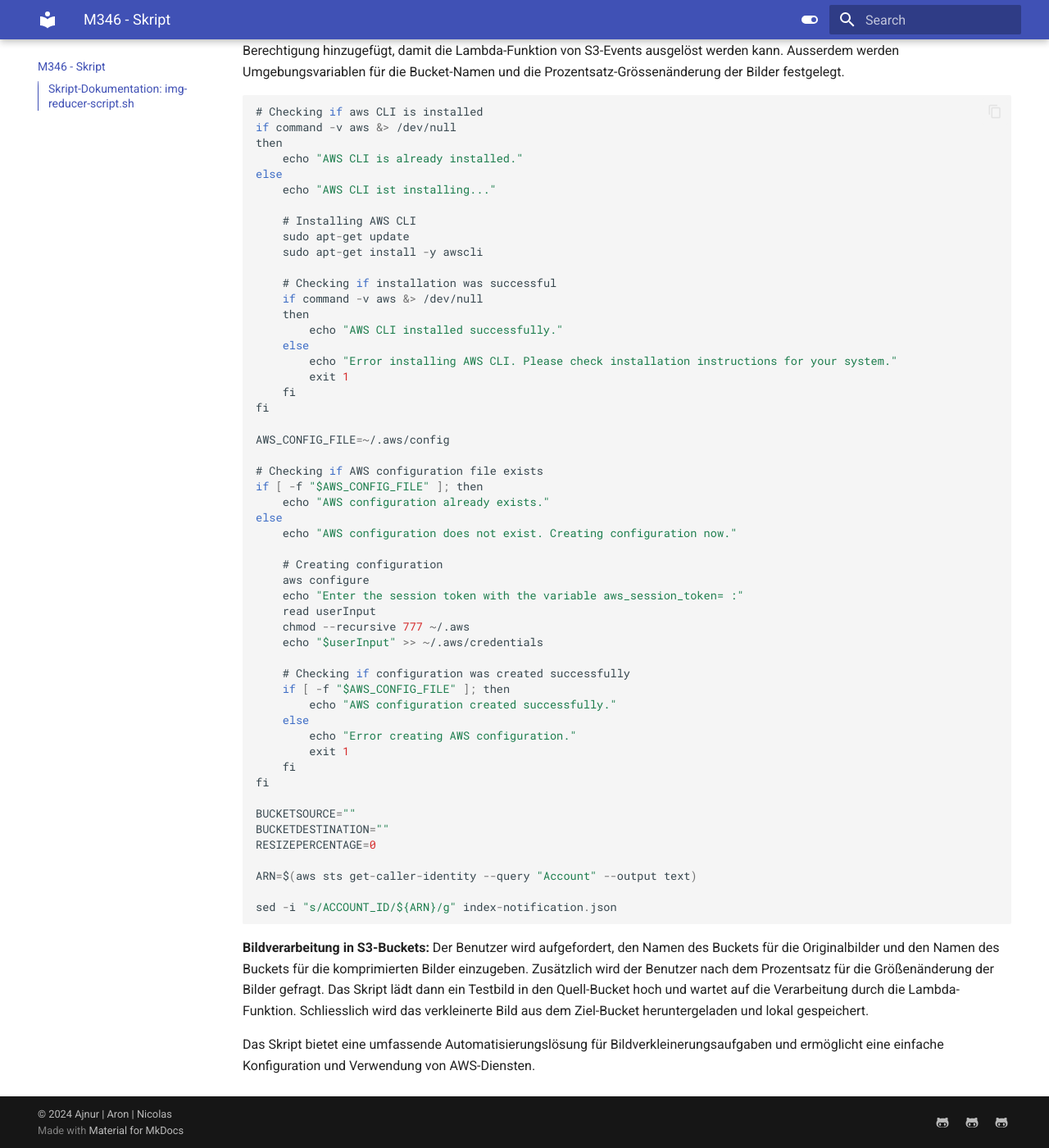
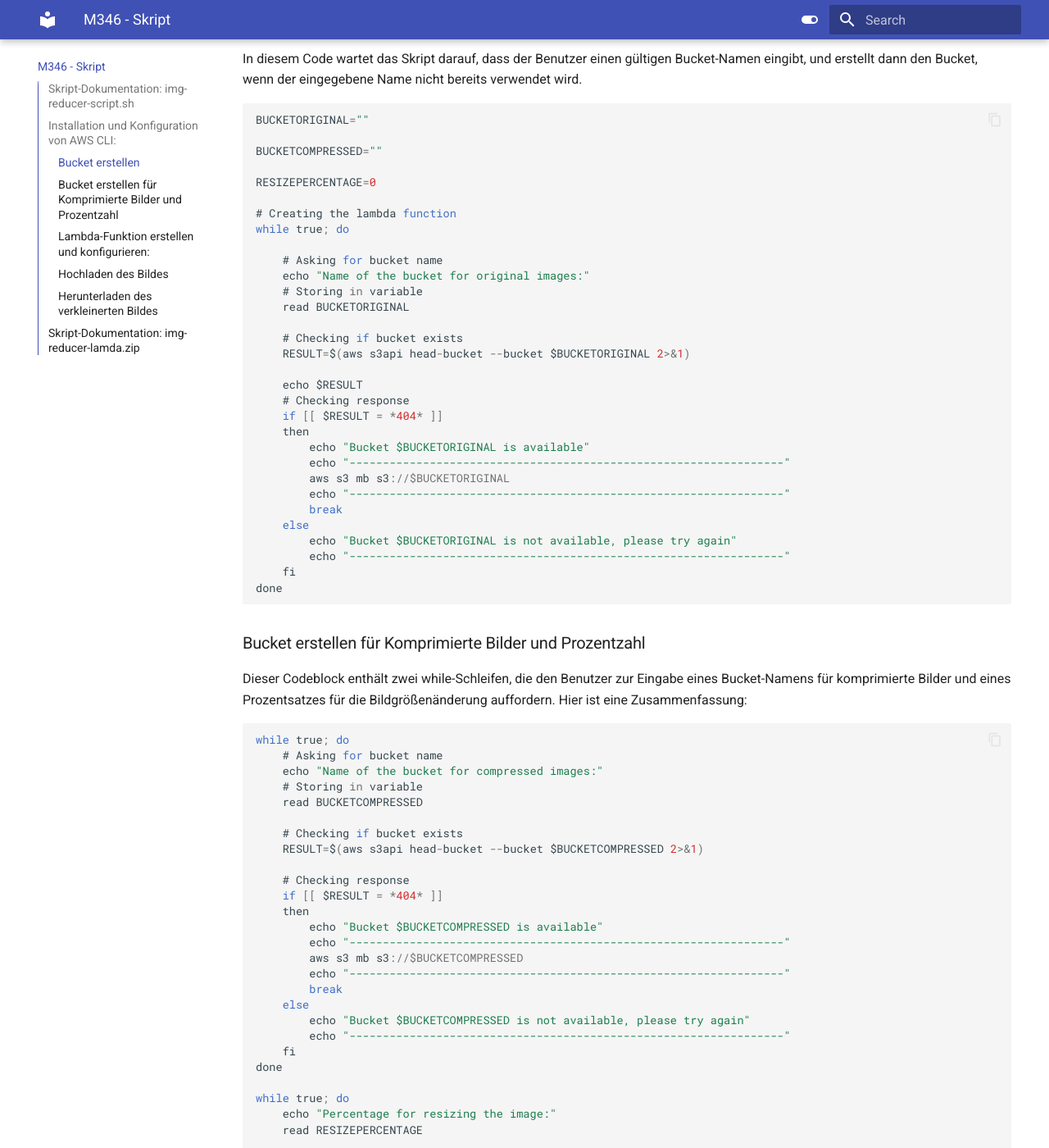
Before and after one commit to ajnurademi/M346-ImageResizer-ajnur-aron-nicolas, an MkDocs documentation site: the page built from documentation/docs/Skript.md, in a window 1280 px wide and 1400 px high, scrolled down 1400 px. Shown: the whole window at 82% size. Built offline with MkDocs 1.6.1 and Material for MkDocs 9.7.7, drawn with Linux system fonts in a browser that asks for light colours; some of the changed text lies outside the part shown.

Commit message:
version 2.0
Co-authored-by: Ajnur Ademi <ajnurademi@users.noreply.github.com>

````diff
--- a/documentation/docs/Skript.md
+++ b/documentation/docs/Skript.md
@@ -2,7 +2,7 @@
 
 ## Skript-Dokumentation: img-reducer-script.sh
 
-**Installation und Konfiguration von AWS CLI:**
+## Installation und Konfiguration von AWS CLI:
 Das Skript überprüft zunächst, ob die AWS CLI bereits installiert ist. Falls nicht, wird sie installiert. Anschliessend wird die Konfigurationsdatei für die AWS CLI erstellt, falls sie noch nicht existiert. Der Benutzer wird aufgefordert, seine AWS-Zugangsdaten einzugeben, und die eingegebenen Daten werden in der Konfigurationsdatei gespeichert.
 
 ``` js
@@ -27,23 +27,23 @@
     fi
 fi
 
-AWS_CONFIG_FILE=~/.aws/config
+CONFIGFILE=~/.aws/config
 
 # Checking if AWS configuration file exists
-if [ -f "$AWS_CONFIG_FILE" ]; then
+if [ -f "$CONFIGFILE" ]; then
     echo "AWS configuration already exists."
 else
     echo "AWS configuration does not exist. Creating configuration now."
 
     # Creating configuration
     aws configure
-    echo "Enter the session token with the variable aws_session_token= :"
+    echo "Session token with the variable aws_session_token= :"
     read userInput
     chmod --recursive 777 ~/.aws
     echo "$userInput" >> ~/.aws/credentials
 
     # Checking if configuration was created successfully
-    if [ -f "$AWS_CONFIG_FILE" ]; then
+    if [ -f "$CONFIGFILE" ]; then
         echo "AWS configuration created successfully."
     else
         echo "Error creating AWS configuration."
@@ -51,76 +51,203 @@
     fi
 fi
 
-BUCKETSOURCE=""
-BUCKETDESTINATION=""
-RESIZEPERCENTAGE=0
-
 ARN=$(aws sts get-caller-identity --query "Account" --output text)
 
 sed -i "s/ACCOUNT_ID/${ARN}/g" index-notification.json
 
 ```
 
-**Lambda-Funktion erstellen und konfigurieren:**
-Das Skript erstellt eine Lambda-Funktion namens "imageConverter", falls sie noch nicht vorhanden ist. Dabei wird die Funktion für die Ausführung mit der Laufzeit Node.js 18.x konfiguriert. Es wird auch eine Berechtigung hinzugefügt, damit die Lambda-Funktion von S3-Events ausgelöst werden kann. Ausserdem werden Umgebungsvariablen für die Bucket-Namen und die Prozentsatz-Grössenänderung der Bilder festgelegt.
+### Bucket erstellen
+In diesem Code wartet das Skript darauf, dass der Benutzer einen gültigen Bucket-Namen eingibt, und erstellt dann den Bucket, wenn der eingegebene Name nicht bereits verwendet wird.
 
-``` js
-# Checking if aws CLI is installed
-if command -v aws &> /dev/null
-then
-    echo "AWS CLI is already installed."
-else
-    echo "AWS CLI ist installing..."
 
-    # Installing AWS CLI
-    sudo apt-get update
-    sudo apt-get install -y awscli
+```js
+BUCKETORIGINAL=""
 
-    # Checking if installation was successful
-    if command -v aws &> /dev/null
-    then
-        echo "AWS CLI installed successfully."
-    else
-        echo "Error installing AWS CLI. Please check installation instructions for your system."
-        exit 1
-    fi
-fi
+BUCKETCOMPRESSED=""
 
-AWS_CONFIG_FILE=~/.aws/config
-
-# Checking if AWS configuration file exists
-if [ -f "$AWS_CONFIG_FILE" ]; then
-    echo "AWS configuration already exists."
-else
-    echo "AWS configuration does not exist. Creating configuration now."
-
-    # Creating configuration
-    aws configure
-    echo "Enter the session token with the variable aws_session_token= :"
-    read userInput
-    chmod --recursive 777 ~/.aws
-    echo "$userInput" >> ~/.aws/credentials
-
-    # Checking if configuration was created successfully
-    if [ -f "$AWS_CONFIG_FILE" ]; then
-        echo "AWS configuration created successfully."
-    else
-        echo "Error creating AWS configuration."
-        exit 1
-    fi
-fi
-
-BUCKETSOURCE=""
-BUCKETDESTINATION=""
 RESIZEPERCENTAGE=0
 
-ARN=$(aws sts get-caller-identity --query "Account" --output text)
+# Creating the lambda function
+while true; do
 
-sed -i "s/ACCOUNT_ID/${ARN}/g" index-notification.json
+    # Asking for bucket name
+    echo "Name of the bucket for original images:"
+    # Storing in variable
+    read BUCKETORIGINAL
+
+    # Checking if bucket exists
+    RESULT=$(aws s3api head-bucket --bucket $BUCKETORIGINAL 2>&1)
+
+    echo $RESULT
+    # Checking response
+    if [[ $RESULT = *404* ]]
+    then
+        echo "Bucket $BUCKETORIGINAL is available"
+        echo "-----------------------------------------------------------------"
+        aws s3 mb s3://$BUCKETORIGINAL
+        echo "-----------------------------------------------------------------"
+        break
+    else
+        echo "Bucket $BUCKETORIGINAL is not available, please try again"
+        echo "-----------------------------------------------------------------"
+    fi
+done
 
 ```
 
-**Bildverarbeitung in S3-Buckets:**
-Der Benutzer wird aufgefordert, den Namen des Buckets für die Originalbilder und den Namen des Buckets für die komprimierten Bilder einzugeben. Zusätzlich wird der Benutzer nach dem Prozentsatz für die Größenänderung der Bilder gefragt. Das Skript lädt dann ein Testbild in den Quell-Bucket hoch und wartet auf die Verarbeitung durch die Lambda-Funktion. Schliesslich wird das verkleinerte Bild aus dem Ziel-Bucket heruntergeladen und lokal gespeichert.
+
+### Bucket erstellen für Komprimierte Bilder und Prozentzahl
+Dieser Codeblock enthält zwei while-Schleifen, die den Benutzer zur Eingabe eines Bucket-Namens für komprimierte Bilder und eines Prozentsatzes für die Bildgrößenänderung auffordern. Hier ist eine Zusammenfassung:
+
+
+```js
+while true; do
+    # Asking for bucket name
+    echo "Name of the bucket for compressed images:"
+    # Storing in variable
+    read BUCKETCOMPRESSED
+
+    # Checking if bucket exists
+    RESULT=$(aws s3api head-bucket --bucket $BUCKETCOMPRESSED 2>&1)
+
+    # Checking response
+    if [[ $RESULT = *404* ]]
+    then
+        echo "Bucket $BUCKETCOMPRESSED is available"
+        echo "-----------------------------------------------------------------"
+        aws s3 mb s3://$BUCKETCOMPRESSED
+        echo "-----------------------------------------------------------------"
+        break
+    else
+        echo "Bucket $BUCKETCOMPRESSED is not available, please try again"
+        echo "-----------------------------------------------------------------"
+    fi
+done
+
+while true; do
+    echo "Percentage for resizing the image:"
+    read RESIZEPERCENTAGE
+
+    if [[ $RESIZEPERCENTAGE =~ ^[0-9]+$ ]]; then
+        echo "Percentage: $RESIZEPERCENTAGE%."
+        break
+    else
+        echo "Error: Not valid percentage. (number without percent sign)"
+    fi
+done
+
+```
+
+### Lambda-Funktion erstellen und konfigurieren:
+Das Skript erstellt eine Lambda-Funktion namens "imageConverter", falls sie noch nicht vorhanden ist. Dabei wird die Funktion für die Ausführung mit der Laufzeit Node.js 18.x konfiguriert. Es wird auch eine Berechtigung hinzugefügt, damit die Lambda-Funktion von S3-Events ausgelöst werden kann.
+
+``` js
+# Checking if lambda function exists
+existing_function=$(aws lambda get-function --function-name "imageConverter" 2>/dev/null)
+
+if [ $? -eq 0 ]; then
+    # If the function exists, delete it
+    aws lambda delete-function --function-name imageConverter
+    echo "Existing Lambda function deleted."
+fi
+
+# Creating the lambda function
+aws lambda create-function --function-name imageConverter --runtime nodejs18.x --role arn:aws:iam::$ARN:role/LabRole --handler img-reducer-lamda.handler --zip-file fileb://./img-reducer-lamda.zip --memory-size 256
+
+# Adding permission for S3 bucket and S3 trigger
+aws lambda add-permission --function-name imageConverter --action "lambda:InvokeFunction" --principal s3.amazonaws.com --source-arn arn:aws:s3:::$BUCKETORIGINAL --statement-id "$BUCKETORIGINAL"
+
+aws s3api put-bucket-notification-configuration --bucket "$BUCKETORIGINAL" --notification-configuration '{
+    "LambdaFunctionConfigurations": [
+        {
+            "LambdaFunctionArn": "arn:aws:lambda:us-east-1:'$ARN':function:imageConverter",
+            "Events": [
+                "s3:ObjectCreated:Put"
+            ]
+        }
+    ]
+}'
+
+
+```
+
+### Hochladen des Bildes
+
+In diesem kurzen Abschnitt, werden die Variablen der Lambda-Funktion übergeben und das Bild wird in die das erste Bucket hochgeladen.
+
+```js
+# Passing the variables
+aws lambda update-function-configuration --function-name imageConverter --environment "Variables={BUCKET_NAME_ORIGINAL=$BUCKETORIGINAL,BUCKET_NAME_COMPRESSED=$BUCKETCOMPRESSED, PERCENTAGE_RESIZE=$RESIZEPERCENTAGE}" --query "Environment"
+
+# Uploading the image to the source bucket
+aws s3 cp ImageTest.jpg s3://$BUCKETORIGINAL/ImageTest.jpg
+
+
+sleep 5
+```
+
+### Herunterladen des verkleinerten Bildes
+
+Das Bild wird auf dem Bucket hochgeladen
+
+```js
+echo "-----------------------------------------------------------------"
+     echo "The image was uploaded :)"
+echo "-----------------------------------------------------------------"
+```
+
 
 Das Skript bietet eine umfassende Automatisierungslösung für Bildverkleinerungsaufgaben und ermöglicht eine einfache Konfiguration und Verwendung von AWS-Diensten.
+
+
+
+## Skript-Dokumentation: img-reducer-lamda.zip
+
+```js
+
+'use strict';
+
+const AWS = require('aws-sdk');
+const sharp = require('sharp');
+
+exports.handler = async (event, context) => {
+    // Creating an instance of the AWS S3 service
+    const s3 = new AWS.S3();
+
+    // Extracting the name of the original bucket from the S3 event
+    const bucket = event.Records[0].s3.bucket.name;
+
+    // Extracting the filename/key of the object triggering the event
+    const key = decodeURIComponent(event.Records[0].s3.object.key.replace(/\+/g, ' '));
+
+    // percentage resize
+    let percentageResize = process.env.PERCENTAGE_RESIZE;
+
+    try {
+        // Retrieving the image data from the original bucket
+        const data = await s3.getObject({ Bucket: bucket, Key: key }).promise();
+        const image = sharp(data.Body);
+
+        // Calculating the new size + metadata for image
+        const metadata = await image.metadata();
+        let size = Math.round(metadata.width * percentageResize / 100);
+        console.log(`Resizing ${key} to ${size}`);
+        let resizedImage = await image.resize(size).toBuffer();
+
+        // Uploading the resized image to the specified bucket
+        await s3.putObject({
+            Body: resizedImage,
+            Bucket: s3.listObjects(process.env.BUCKET_NAME_COMPRESSED).params,
+            Key: `resized-${key}`,
+            ContentType: 'image/jpeg'
+        }).promise();
+
+        console.log(`Resized ${key} & uploaded to bucket`);
+
+    } catch (err) {
+        console.error(err);
+    }
+};
+
+```
--- a/documentation/docs/Tests.md
+++ b/documentation/docs/Tests.md
@@ -1,13 +1,20 @@
 # M346 - Tests
 
-## Hochladen in erste Bucket
+## Bucketname Grossschreibung
 
-some text
+Der Bucketname muss am anfang klein geschrieben werden. Fals das nicht der Fall ist wird der Benutzer wieder aufgefordet für eine Wiedereingabe.
 
-## Übertrag in zweite Bucket
+![test 1](img/BucketNameLowerCase.png)
 
-some text
+## invalide Verkleinerungsprozent eingabe
 
-## Wurde Bild komprimiert?
+Wenn der Benutzer eine Invalide Prozenteingabe tätigt wird für eine ordentliche Eingabe aufgefordert.
 
-## Wird das verkleinerte Bild heruntergeladen?
+![test 2](img/InvalidProcentage.png)
+
+
+## Wird Lambda-Function richtig erstellt konfiguriert?
+
+In diesem Beispiel können wir erkennen, dass die existierende Lambda-Function gelöscht wurde und die neue erstellt und die richtige Konfiguration übergeben wurde.
+
+![test 3](img/Lambdaerstellen.png)
````
Also changed, not shown: documentation/docs/index.md (+1 -16 lines), documentation/docs/img/BucketNameLowerCase.png (added), documentation/docs/img/InvalidProcentage.png (added), documentation/docs/img/Lambdaerstellen.png (added), 2 other files.
